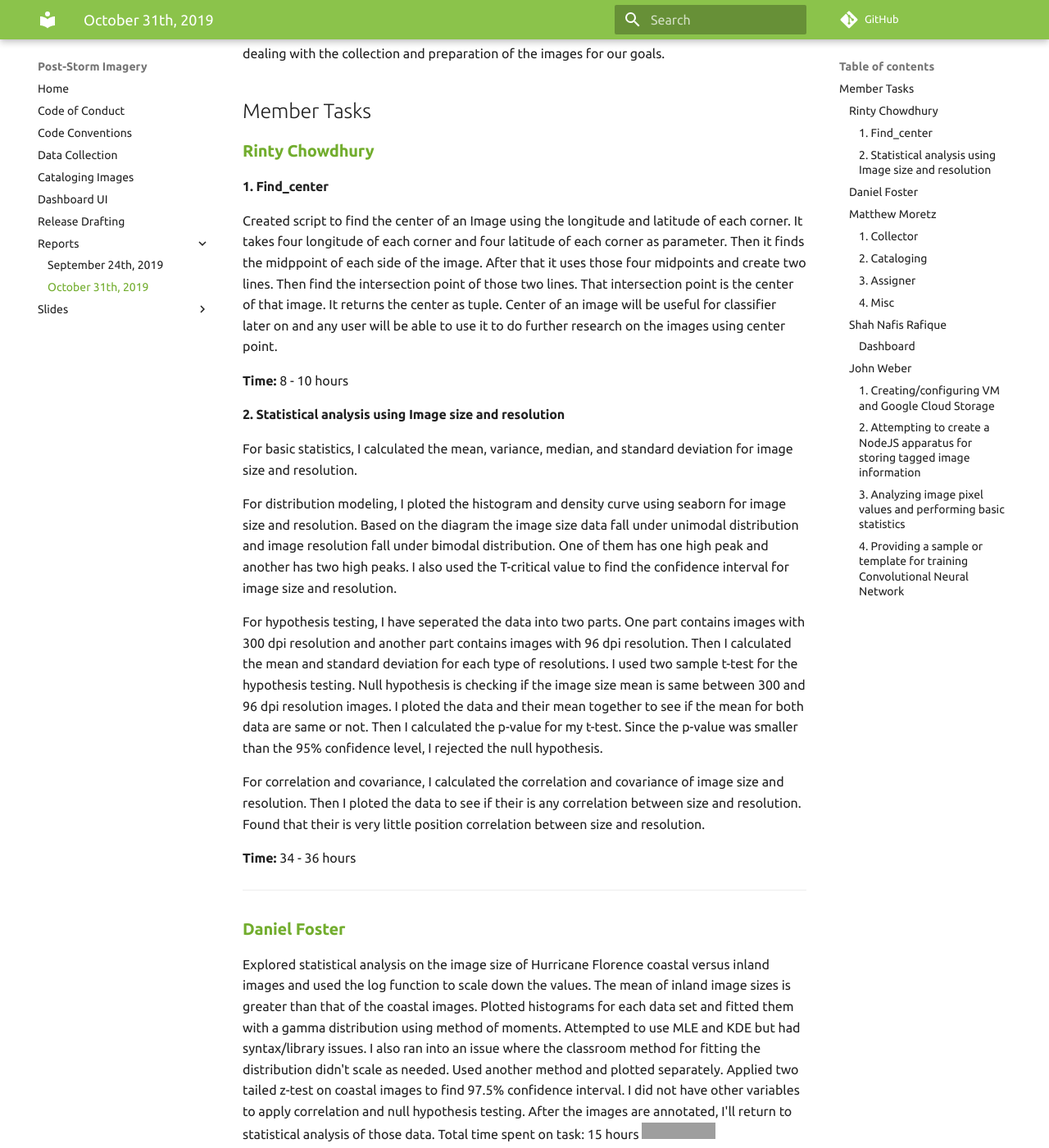
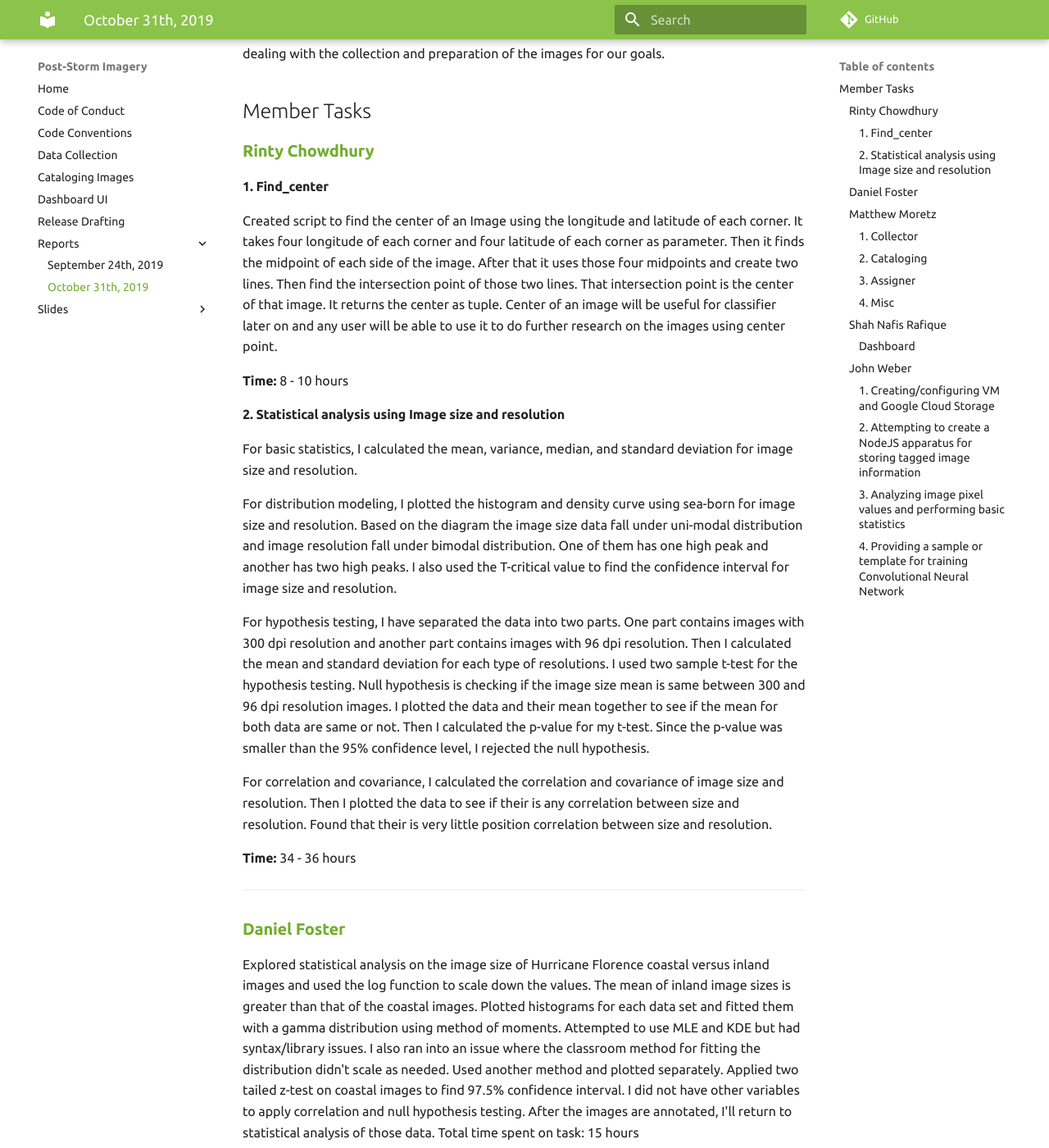
Before and after one commit to UNCG-CSE/Poststorm_Imagery, an MkDocs documentation site: the page built from docs/reports/progress_report_31-10-2019.md, in a window 1280 px wide and 1400 px high, scrolled down 399 px. Shown: the whole window at 82% size. Built offline with MkDocs 1.6.1 and Material for MkDocs 9.7.7, drawn with Linux system fonts in a browser that asks for light colours; comment, search, counter and statistics services are not loaded; some of the changed text lies outside the part shown; grey boxes are pictures that could not be loaded.

Commit message:
Fix spelling and formatting of progress report, move Rinty's stats

```diff
--- a/docs/reports/progress_report_31-10-2019.md
+++ b/docs/reports/progress_report_31-10-2019.md
@@ -21,7 +21,11 @@
 
 #### 1. Find_center
 
-Created script to find the center of an Image using the longitude and latitude of each corner. It takes four longitude of each corner and four latitude of each corner as parameter. Then it finds the midppoint of each side of the image. After that it uses those four midpoints and create two lines. Then find the intersection point of those two lines. That intersection point is the center of that image. It returns the center as tuple. Center of an image will be useful for classifier later on and any user will be able to use it to do further research on the images using center point.
+Created script to find the center of an Image using the longitude and latitude of each corner. It takes four longitude
+of each corner and four latitude of each corner as parameter. Then it finds the midpoint of each side of the image.
+After that it uses those four midpoints and create two lines. Then find the intersection point of those two lines.
+That intersection point is the center of that image. It returns the center as tuple. Center of an image will be useful
+for classifier later on and any user will be able to use it to do further research on the images using center point.
 
 **Time:** 8 - 10 hours
 
@@ -29,11 +33,21 @@
 
 For basic statistics, I calculated the mean, variance, median, and standard deviation for image size and resolution.
 
-For distribution modeling, I ploted the histogram and density curve using seaborn for image size and resolution. Based on the diagram the image size data fall under unimodal distribution and image resolution fall under bimodal distribution. One of them has one high peak and another has two high peaks. I also used the T-critical value to find the confidence interval for image size and resolution.
+For distribution modeling, I plotted the histogram and density curve using sea-born for image size and resolution.
+Based on the diagram the image size data fall under uni-modal distribution and image resolution fall under bimodal
+distribution. One of them has one high peak and another has two high peaks. I also used the T-critical value to find
+the confidence interval for image size and resolution.
 
-For hypothesis testing, I have seperated the data into two parts. One part contains images with 300 dpi resolution and another part contains images with 96 dpi resolution. Then I calculated the mean and standard deviation for each type of resolutions. I used two sample t-test for the hypothesis testing. Null hypothesis is checking if the image size mean is same between 300 and 96 dpi resolution images. I ploted the data and their mean together to see if the mean for both data are same or not. Then I calculated the p-value for my t-test. Since the p-value was smaller than the 95% confidence level, I rejected the null hypothesis.
+For hypothesis testing, I have separated the data into two parts. One part contains images with 300 dpi resolution and
+another part contains images with 96 dpi resolution. Then I calculated the mean and standard deviation for each type of
+resolutions. I used two sample t-test for the hypothesis testing. Null hypothesis is checking if the image size mean is
+same between 300 and 96 dpi resolution images. I plotted the data and their mean together to see if the mean for both
+data are same or not. Then I calculated the p-value for my t-test. Since the p-value was smaller than the 95% confidence
+level, I rejected the null hypothesis.
 
-For correlation and covariance, I calculated the correlation and covariance of image size and resolution. Then I ploted the data to see if their is any correlation between size and resolution. Found that their is very little position correlation between size and resolution.
+For correlation and covariance, I calculated the correlation and covariance of image size and resolution. Then I plotted
+the data to see if their is any correlation between size and resolution. Found that their is very little position
+correlation between size and resolution.
 
 **Time:** 34 - 36 hours
 
@@ -52,12 +66,14 @@
 have other variables to apply correlation and null hypothesis testing. After the
 images are annotated, I'll return to statistical analysis of those data. Total
 time spent on task: 15 hours
+
 [![Source](https://img.shields.io/badge/Source-Click%20Me-informational)](
 https://github.com/UNCG-CSE/Poststorm_Imagery/tree/beta/src/python/psic/Data%20Statistics)
 
 Developed utility that inputs a GPS coordinate and outputs the image filename(s)
 that contains that lat/long point. Unlike image count script, it runs in O(n),
 hurray! Time spent on task: 5 hours.
+
 [![Source](https://img.shields.io/badge/Source-Click%20Me-informational)](
 https://github.com/UNCG-CSE/Poststorm_Imagery/tree/beta/src/python/psic/find_point)
 
@@ -150,6 +166,7 @@
 ---
 
 ### [**John Weber**](https://github.com/JWeb56)
+
 #### 1.  Creating/configuring VM and Google Cloud Storage
 
 I purchased a free account on Google Cloud and created a project for our 405 project.
```
Also changed, not shown: other parts of docs/reports/progress_report_31-10-2019.md (+2 -2 lines), src/python/psic/stats/image_analysis/image_size_and_resolution_stats.ipynb (renamed from src/python/psic/image_analysis/image_size_and_resolution_stats.ipynb), src/python/psic/stats/image_analysis/images_correlation.png (renamed from src/python/psic/image_analysis/images_correlation.png), src/python/psic/stats/image_analysis/images_reso_density.png (renamed from src/python/psic/image_analysis/images_reso_density.png), src/python/psic/stats/image_analysis/images_reso_hist.png (renamed from src/python/psic/image_analysis/images_reso_hist.png), src/python/psic/stats/image_analysis/images_size_density.png (renamed from src/python/psic/image_analysis/images_size_density.png), src/python/psic/stats/image_analysis/images_size_hist.png (renamed from src/python/psic/image_analysis/images_size_hist.png), src/python/psic/stats/image_analysis/images_size_hyto_test.png (renamed from src/python/psic/image_analysis/images_size_hyto_test.png), 2 other files.
